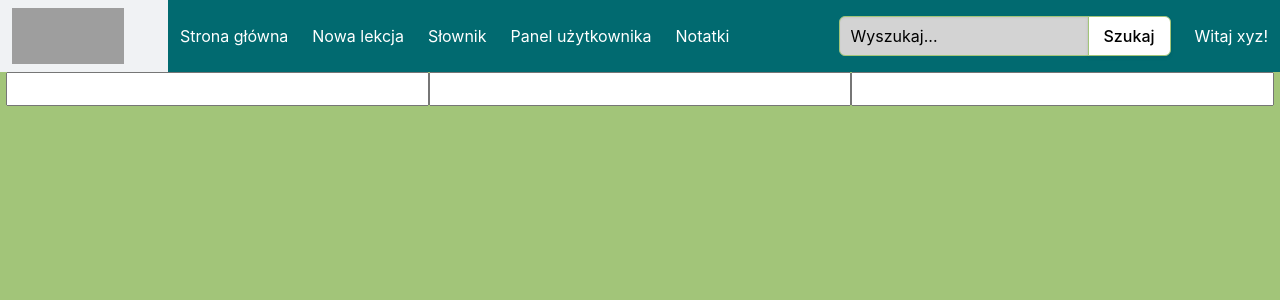
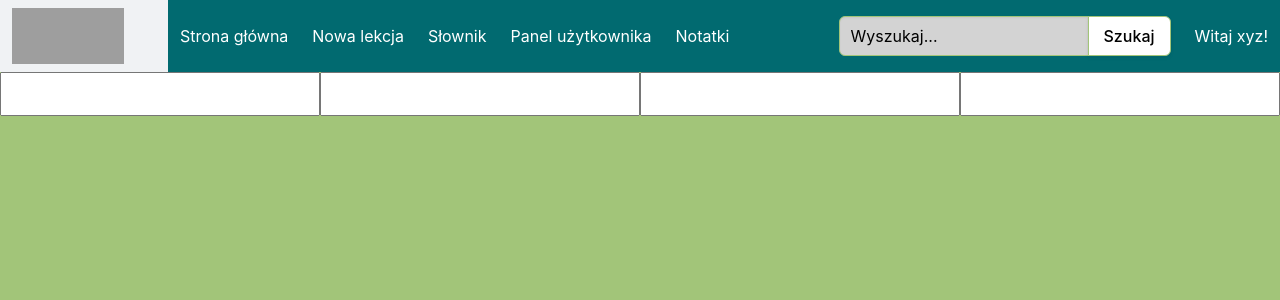
Before and after one commit to P-Kuszyk/inz-kuszyk, a Vue app: page /note in a window 1280 px wide. Shown: the top 300 px of the page. Built offline with nearby package versions, Linux system fonts and the light colour scheme; grey boxes are pictures that could not be loaded.

Commit message:
Update Note.vue

```diff
--- a/src/views/Note.vue
+++ b/src/views/Note.vue
@@ -13,6 +13,7 @@ export default {
     <textarea></textarea>
     <textarea></textarea>
     <textarea></textarea>
+    <textarea></textarea>
   </div>
 </template>
 <style scoped lang="scss">
@@ -21,7 +22,8 @@ export default {
   justify-content: center;
 }
 textarea {
-  width: 33%;
+  width: 100%;
   resize: none;
+  padding: 5px;
 }
 </style>
```
